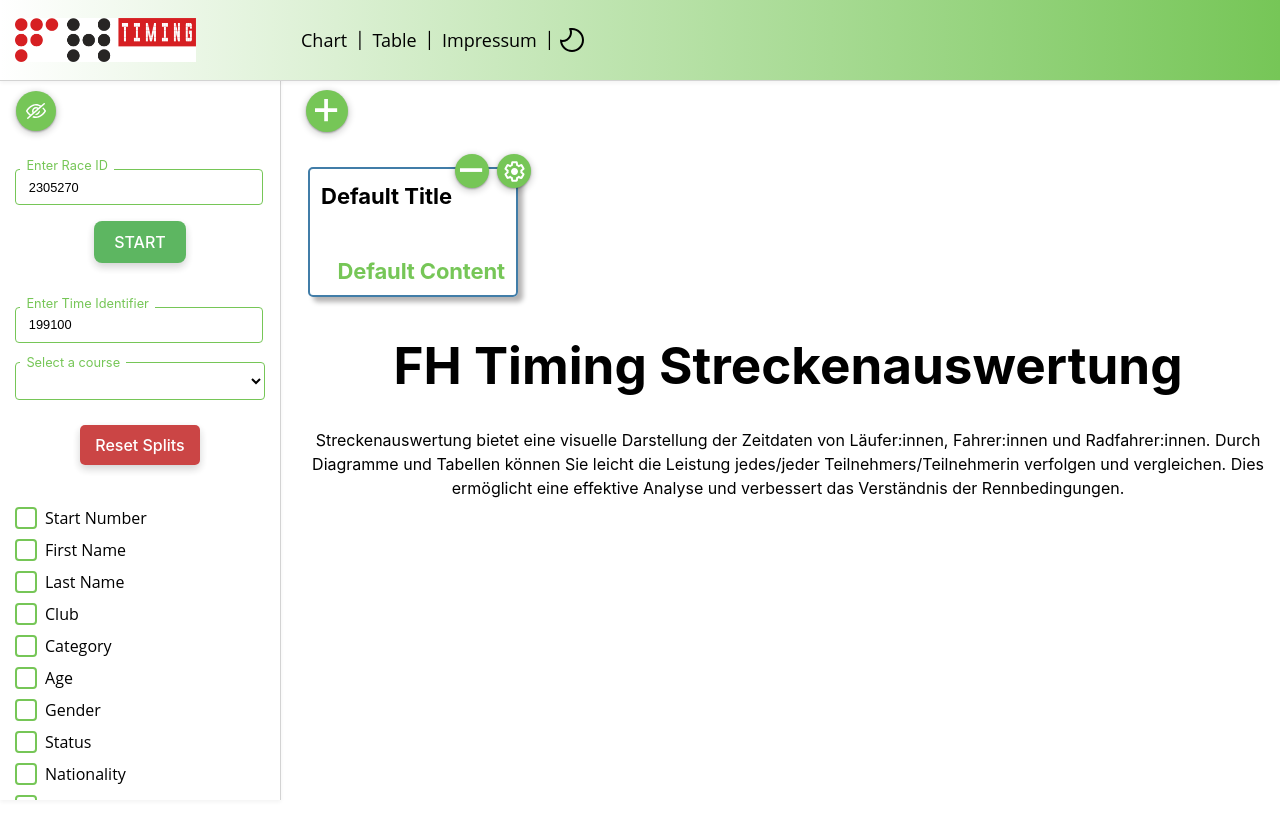
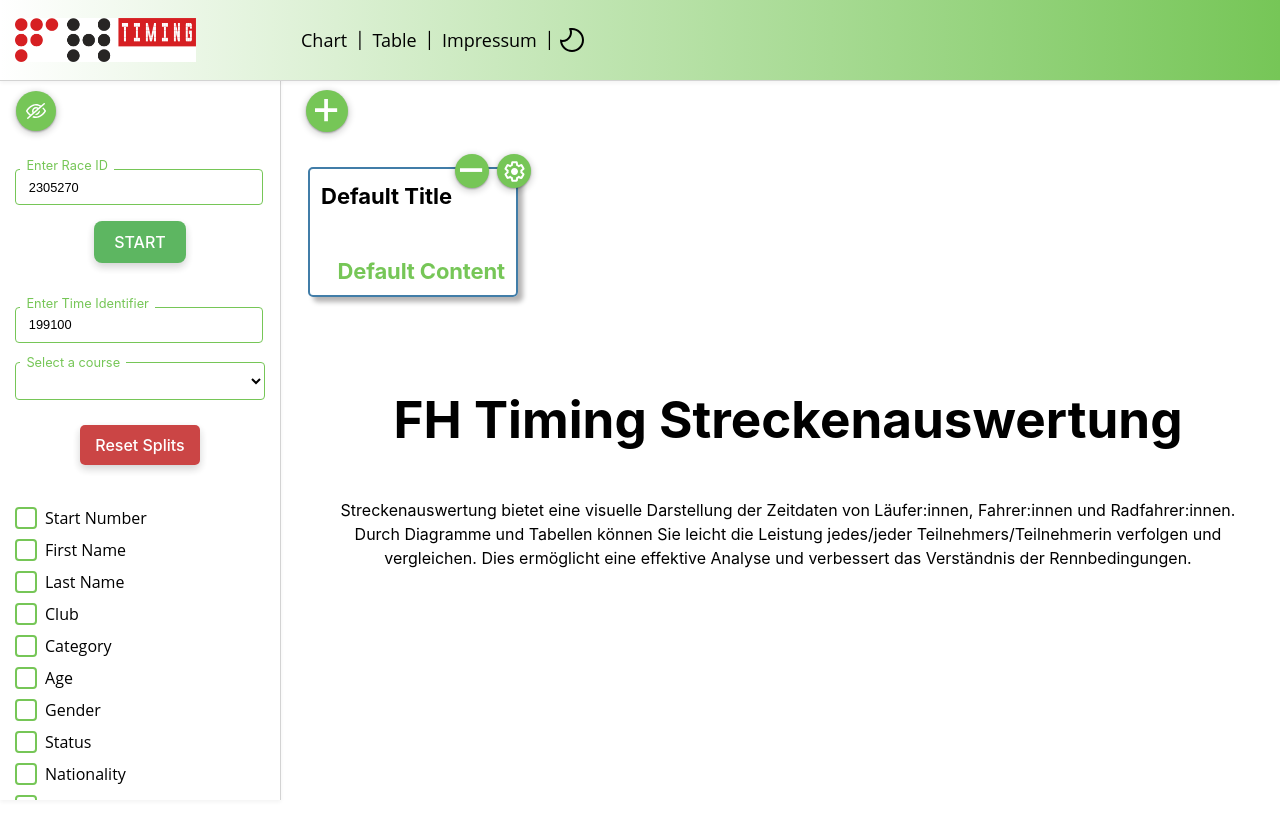
Before and after one commit to szeminator/fhtiming, a Vue app in the folder dashboard/: page / in a window 1280 px wide. Shown: the top 838 px of the page. Before the commit the page ends 800 px from the top, so only its background shows below. Built offline with nearby package versions, Linux system fonts and the light colour scheme.

Commit message:
Add error message for invalid time identifier

```diff
--- a/dashboard/src/components/Filterlogic.vue
+++ b/dashboard/src/components/Filterlogic.vue
@@ -11,6 +11,7 @@
   <div class="input-container">
     <label for="nettoTimeID" class="form-label">Enter Time Identifier</label>
     <input type="text" id="nettoTimeID" v-model="nettoTime" class="input-field">
+    <p class="error-text" v-if="isTimeError">Please enter a valid Time Identifier</p>
   </div>
   <div class="dropdown-container">
     <label for="courseSelect" class="dropdown-label">Select a course</label>
@@ -100,6 +101,7 @@ let nettoTime = ref('199100');
 store.setNettoTimeIdentifier(199100);
 const numberInput = ref<number | null>(null);
 let isError = ref(false);
+let isTimeError = ref(false);
 const courses = ref<Course[]>([]);
 let splits = ref<any[]>([]);
 let chartdata = [] as any[];
@@ -167,12 +169,12 @@ watch(nettoTime, (newVal) => {
   if (!isNaN(Number(newVal))) {
     if (newVal) {
       store.setNettoTimeIdentifier(parseInt(newVal));
-      isError.value = false;
+      isTimeError.value = false;
     } else {
-      isError.value = true;
+      isTimeError.value = true;
     }
   } else {
-    isError.value = true;
+    isTimeError.value = true;
   }
 });
 
--- a/dashboard/src/components/StartDialog.vue
+++ b/dashboard/src/components/StartDialog.vue
@@ -1,5 +1,5 @@
 <template>
-    <div class="container">
+    <div class="start-container">
       <h1>FH Timing Streckenauswertung</h1>
       <p>
         Streckenauswertung bietet eine visuelle Darstellung der Zeitdaten von Läufer:innen, Fahrer:innen und Radfahrer:innen.
@@ -7,4 +7,4 @@
         Dies ermöglicht eine effektive Analyse und verbessert das Verständnis der Rennbedingungen.
       </p>
     </div>
-  </template>
+</template>
--- a/dashboard/src/style.css
+++ b/dashboard/src/style.css
@@ -691,7 +691,15 @@ select {
   line-height: 1;
 }
 
-/* Custom progress bar styling */
+.error-text {
+  color: #c22424ef;
+  font-size: 16px;
+  margin-top: 10px;
+  margin-bottom: 10px;
+  text-align: center;
+}
+
+
 .custom-progress {
   width: 100%;
   height: 20px;
@@ -860,3 +868,15 @@ outline: none; /* Optional: removes outline on focus */
 #myChart {
   display: flex;
 }
+
+/* StartDialog */
+
+.start-container {
+  display: flex;
+  flex-direction: column;
+  height: 100vh;
+  padding: 20px;
+  box-sizing: border-box;
+  max-width: 1000px;
+  margin: 0 auto;
+}
```
